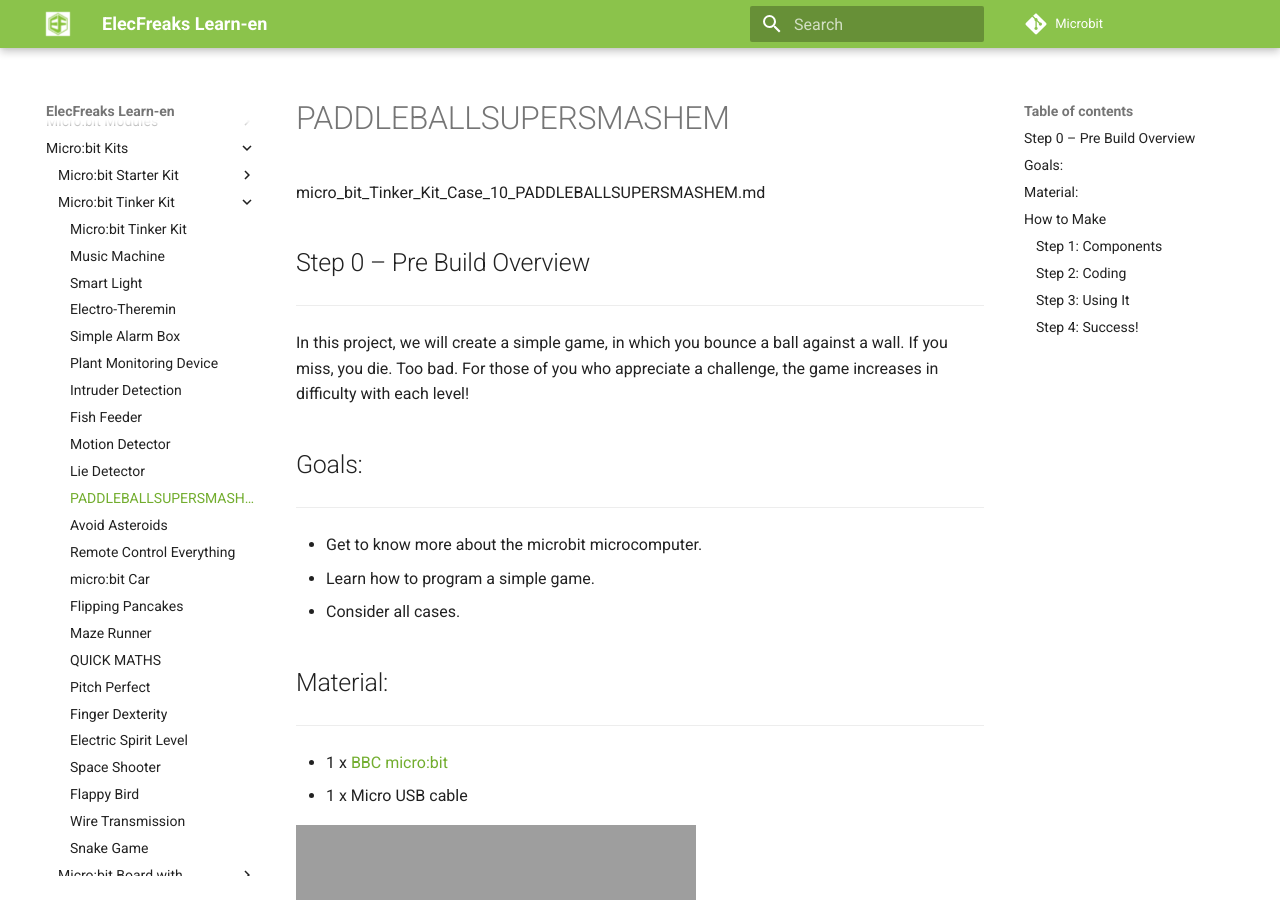
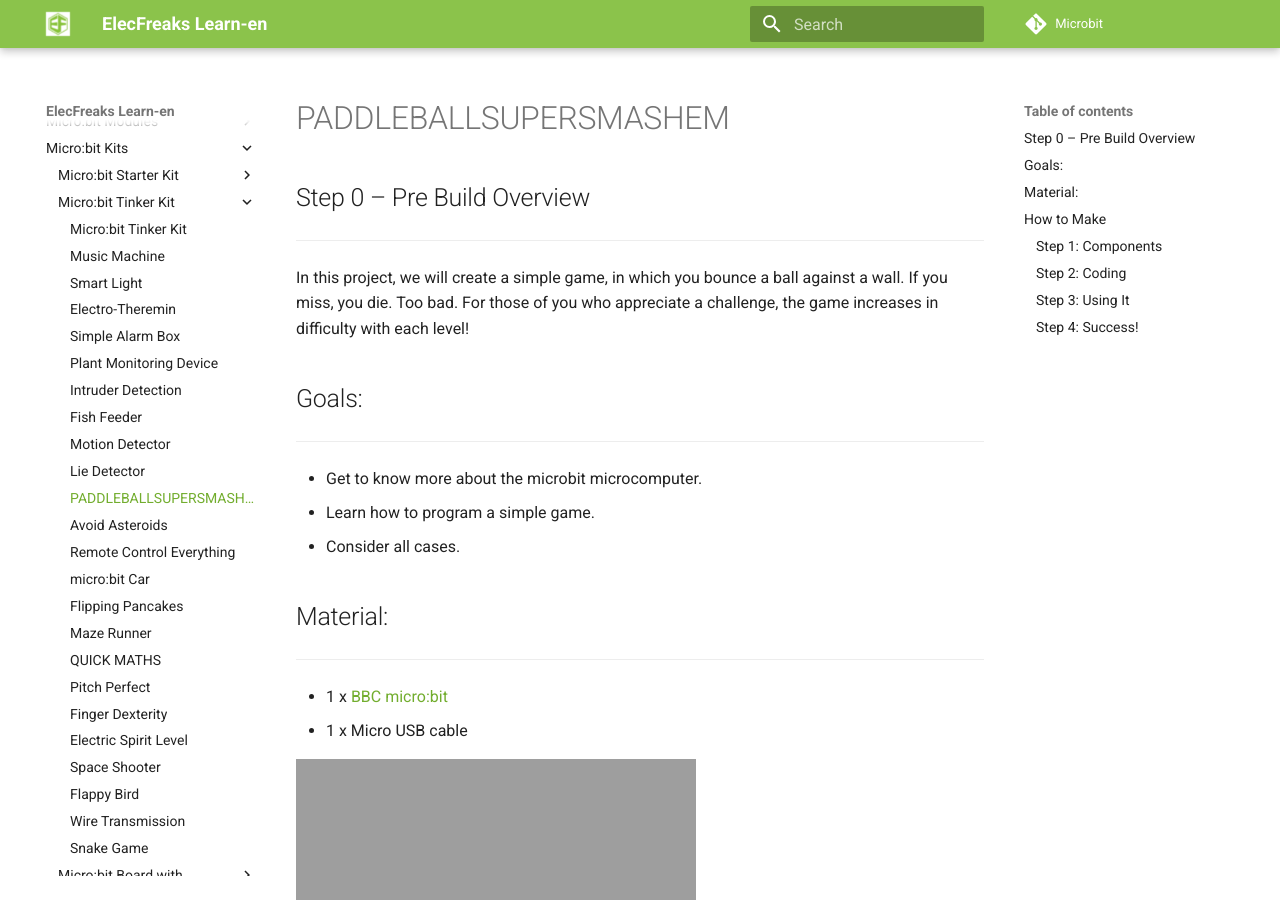
Before and after one commit to lvsongsongsong/learn-en, an MkDocs documentation site: the page built from docs/Micro_bit_Tinker_Kit_Case_10_PADDLEBALLSUPERSMASHEM.md, in a window 1280 px wide and 900 px high. Built offline with MkDocs 1.6.1 and Material for MkDocs 9.7.7, drawn with Linux system fonts in a browser that asks for light colours; comment, search, counter and statistics services are not loaded; old or Windows-style settings are respelled for this version of MkDocs.

Commit message:
Update Micro_bit_Tinker_Kit_Case_10_PADDLEBALLSUPERSMASHEM.md

```diff
--- a/docs/Micro_bit_Tinker_Kit_Case_10_PADDLEBALLSUPERSMASHEM.md
+++ b/docs/Micro_bit_Tinker_Kit_Case_10_PADDLEBALLSUPERSMASHEM.md
@@ -1,5 +1,3 @@
-micro_bit_Tinker_Kit_Case_10_PADDLEBALLSUPERSMASHEM.md
-
 ## Step 0 – Pre Build Overview
 ---
 In this project, we will create a simple game, in which you bounce a ball against a wall. If you miss, you die. Too bad. For those of you who appreciate a challenge, the game increases in difficulty with each level!
```
